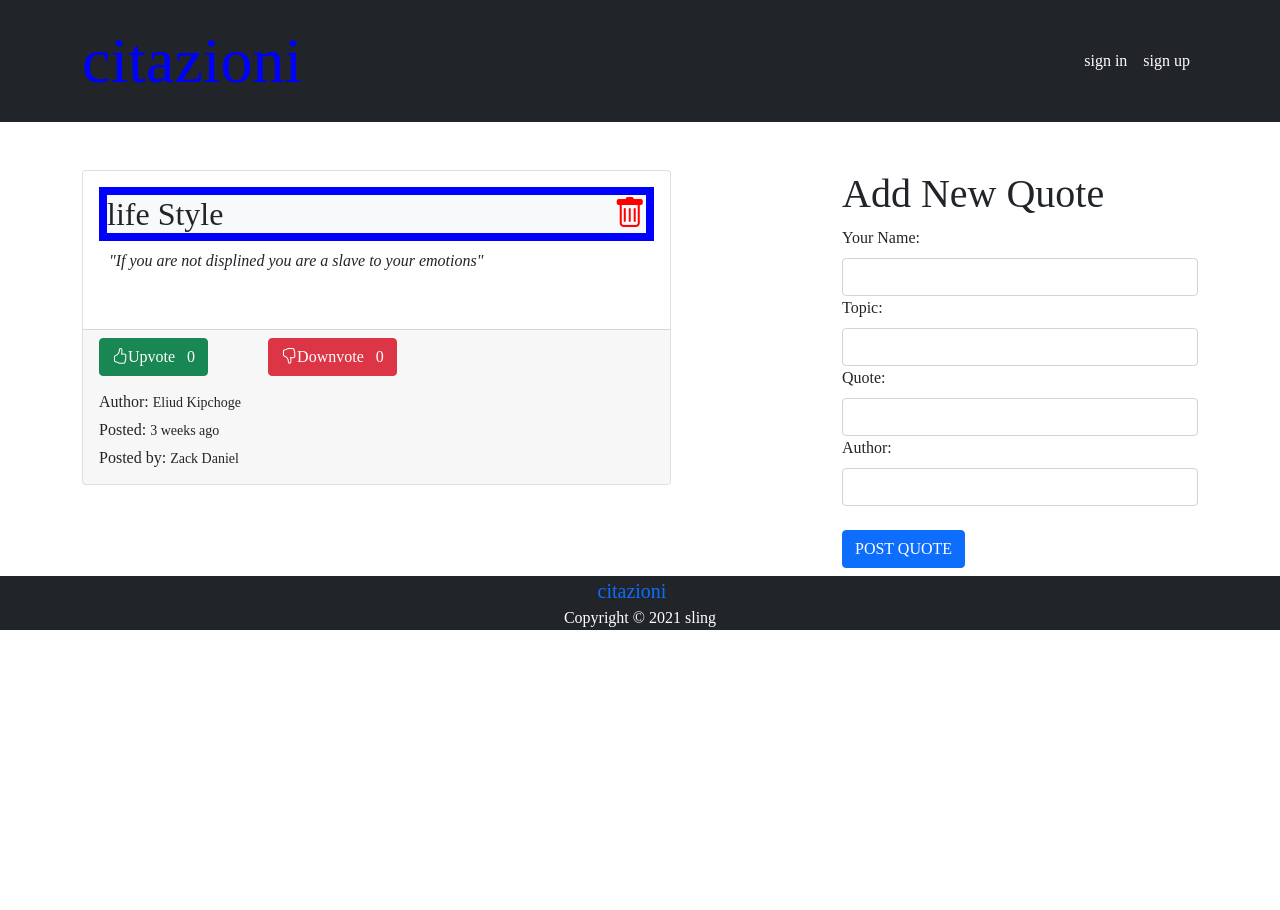
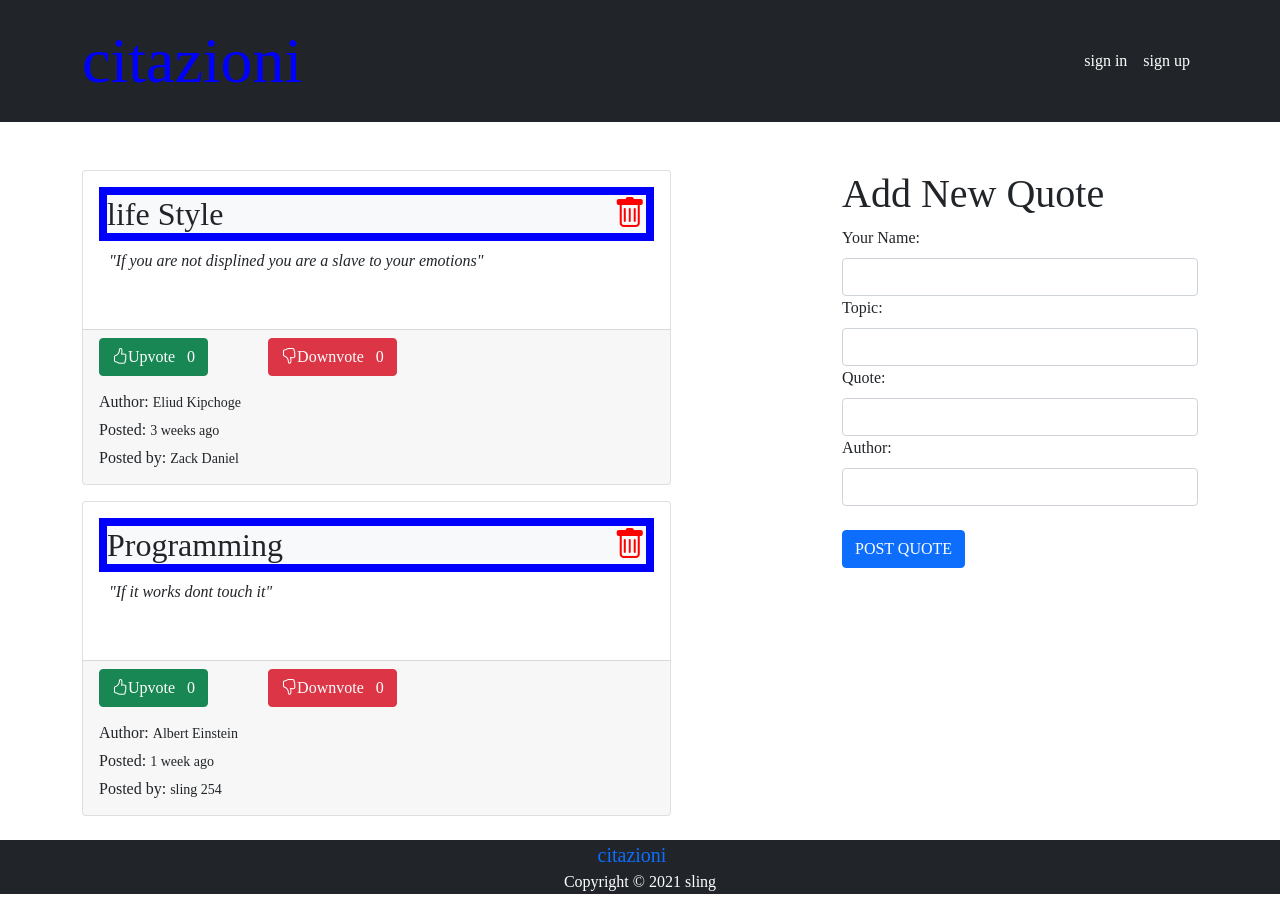
Before and after one commit to sling254/Quote-ratings, an Angular app: page / in a window 1280 px wide. Before the commit the page ends 800 px from the top, so only its background shows below. Built offline with nearby package versions, Linux system fonts and the light colour scheme; a web font is replaced by a local one.

Commit message:
add one more default quote

```diff
--- a/src/app/components/quote-details/quote-details.component.html
+++ b/src/app/components/quote-details/quote-details.component.html
@@ -1,4 +1,4 @@
-<button id="upvote" class="btn btn-success"(click)="onUpVote()"><i class="bi bi-hand-thumbs-up"></i>Upvote &nbsp; {{upvote}}</button>
+<button id="upvote" class="btn btn-success"(click)="onUpVote()" ><i class="bi bi-hand-thumbs-up"></i>Upvote &nbsp; {{upvote}}</button>
 <button class="btn btn-danger" (click)="onDownVote()"><i class="bi bi-hand-thumbs-down"></i>Downvote &nbsp; {{downvote}}</button>
 
 <div id="post-details"  class="mt-3">
--- a/src/app/components/quote-details/quote-details.component.ts
+++ b/src/app/components/quote-details/quote-details.component.ts
@@ -15,6 +15,7 @@ export class QuoteDetailsComponent implements OnInit {
     this.upvote ++;
 
   }
+
   onDownVote(){
     this.downvote ++;
   }
--- a/src/app/components/quote/quote.component.ts
+++ b/src/app/components/quote/quote.component.ts
@@ -9,6 +9,7 @@ import { Quote } from 'src/app/quote';
 export class QuoteComponent implements OnInit {
   quotes=[
     new Quote(0,"Zack Daniel","life Style","If you are not displined you are a slave to your emotions","Eliud Kipchoge",new Date(2021,8,13)),
+    new Quote(0,"sling 254","Programming","If it works dont touch it","Albert Einstein",new Date(2021,8,29)),
 
   ];
 
```
